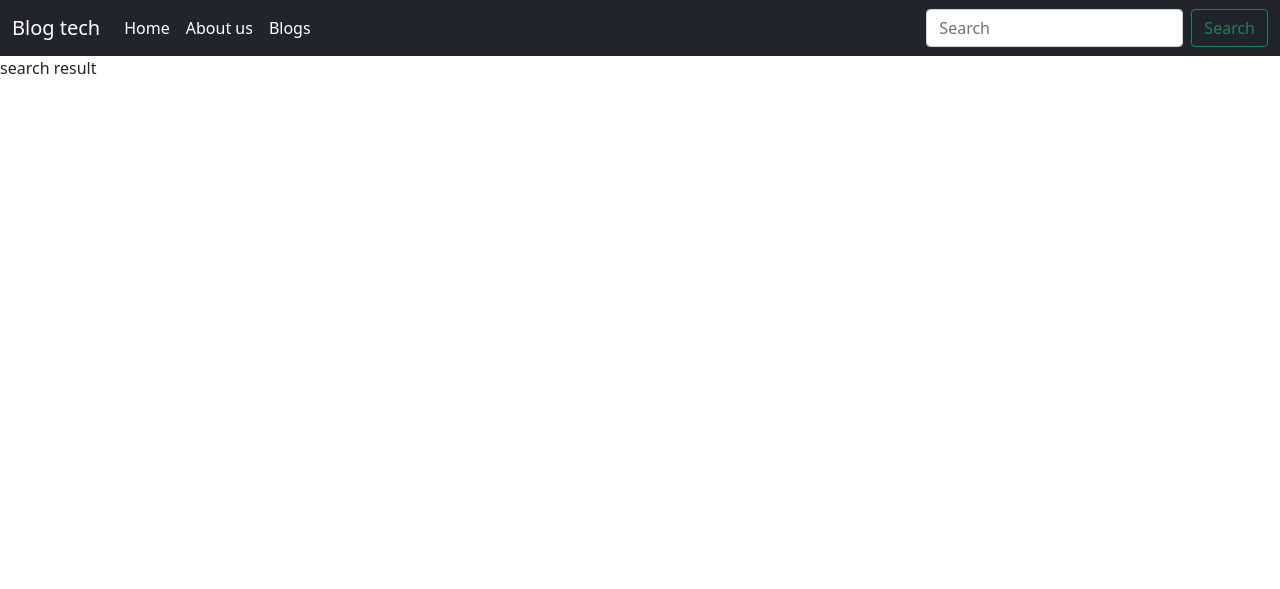
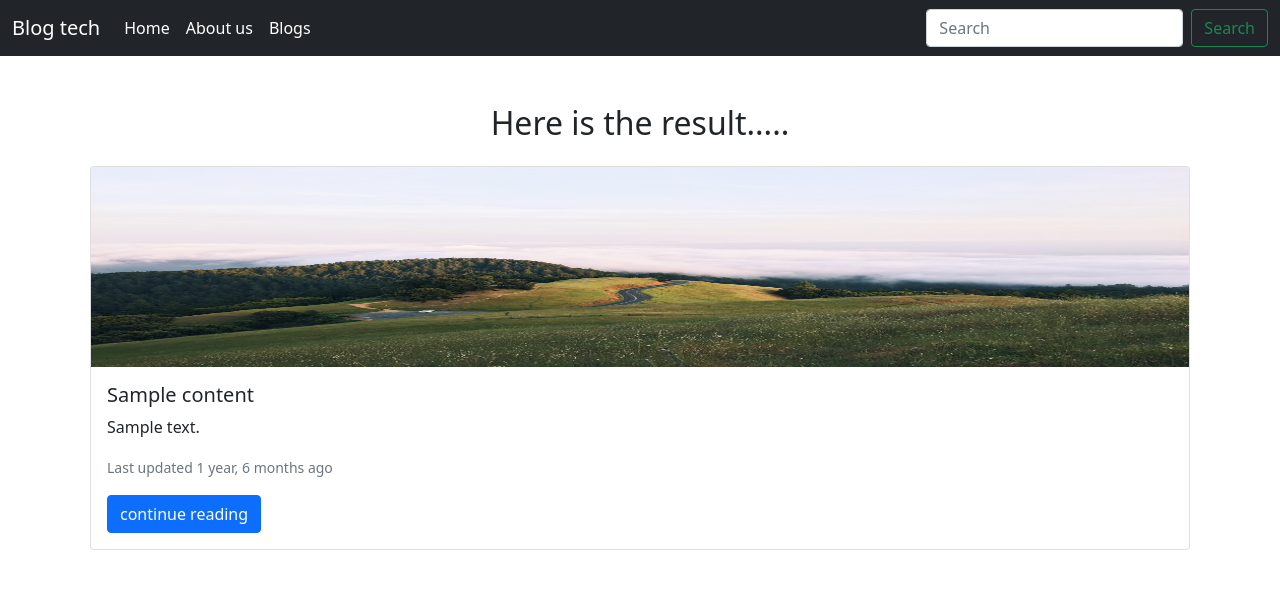
Before and after one commit to Shobhit-Mishra-02/blog_django, a Django app: template templates/search.html in a window 1280 px wide. Shown: the top 589 px of the page. Run offline with Django 3.2, Linux system fonts and the light colour scheme; the template is opened without the code that fills it: most values are stand-ins (such as "Sample title", 1, 10 or a date in 2020).

Commit message:
added the search feature and search page

```diff
--- a/blog_tech/views.py
+++ b/blog_tech/views.py
@@ -21,4 +21,8 @@ def postview(request, id):
     return render(request, 'postview.html',{'content':req_post, 'links':links})
 
 def search(request):
-    return render(request, 'search.html')
+    if request.method == 'GET':
+        search_name = request.GET.get('search')
+        req_posts = post.objects.filter(title__icontains=f'{search_name}')
+
+    return render(request, 'search.html',{'content':req_posts})
--- a/templates/basic.html
+++ b/templates/basic.html
@@ -39,8 +39,8 @@
 
 
                 </ul>
-                <form class="d-flex">
-                    <input class="form-control me-2" type="search" placeholder="Search" aria-label="Search">
+                <form class="d-flex" method="GET" action="/search">
+                    <input class="form-control me-2" type="search" placeholder="Search" aria-label="Search" name="search">
                     <button class="btn btn-outline-success" type="submit">Search</button>
                 </form>
             </div>
--- a/templates/search.html
+++ b/templates/search.html
@@ -3,5 +3,24 @@
 {% block title %}Search result {% endblock title %}
 
 {% block body %}
-search result
+
+<div class="container my-5">
+    <h2 class='text-center my-4'>Here is the result.....</h2>
+
+    {% load static %}
+    {% for i in content %}
+    <div class="card mb-3 my-2 mx-2">
+        <img src="{% static 'test_img2.jpg' %}" class="card-img-top" alt="..." height="200px">
+        <div class="card-body">
+            <h5 class="card-title">{{ i.title }}</h5>
+            <p class="card-text">{{ i.desc }}</p>
+                <p class="card-text"><small class="text-muted">Last updated {{ i.pub_date|timesince }} ago</small></p>
+                <a class="btn btn-primary" href="/postview/{{i.id}}" role="button">continue reading</a>
+        </div>
+    </div>
+
+    {% endfor %}
+
+</div>
+
 {% endblock %}
```
Also changed, not shown: templates/postview.html (+10 -0 lines), db.sqlite3.
